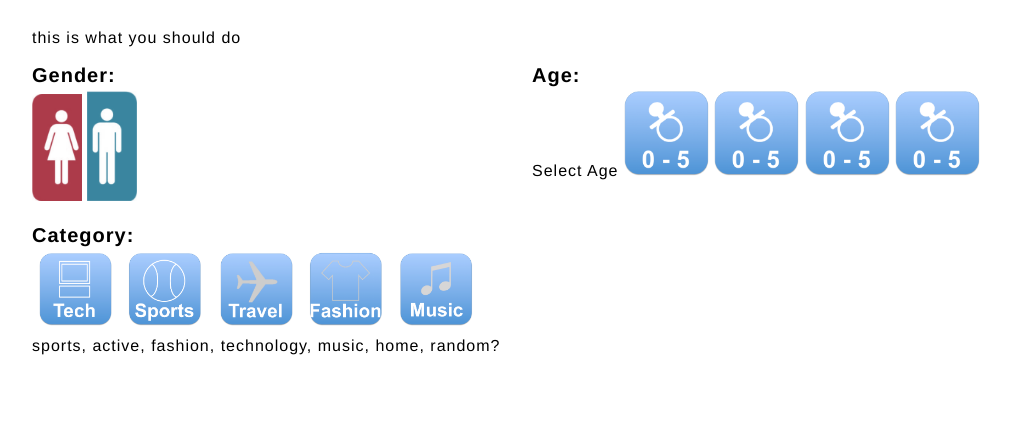
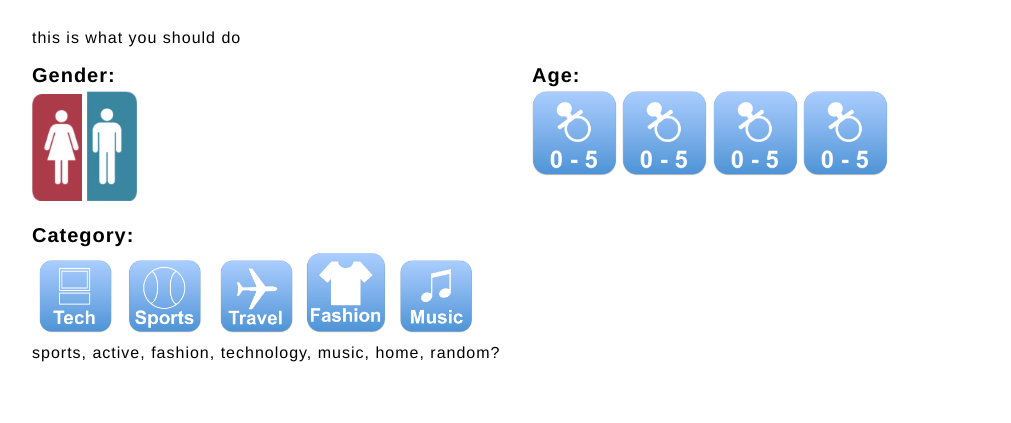
Before and after one commit to awsmdavid/thoughtfulgiftgenerator, a Django app: page / in a window 1280 px wide. Shown: the part 72-495 px from the top of the page, without its empty margins (108-1119 px from the left). Run offline with Django 3.2, Linux system fonts and the light colour scheme; parts of the project's set-up code (start-up, migrations or seed data) failed here and were passed over; some web fonts are replaced.

Commit message:
buttons toggle with input

```diff
--- a/fingro/templates/blog/index.html
+++ b/fingro/templates/blog/index.html
@@ -19,8 +19,8 @@ TODO:
         Gender:
     </div>
 
-    <img class="gender_icon" src="{{STATIC_URL}}/img/female.png" width="50px" height="150px" value="female">
-    <img class="gender_icon" src="{{STATIC_URL}}/img/male.png" width="50px" height="150px" value="male">
+    <img id="female_gender_icon" class="gender_icon" src="{{STATIC_URL}}/img/female.png" width="50px" height="150px" value="female">
+    <img id="male_gender_icon" class="gender_icon" src="{{STATIC_URL}}/img/male.png" width="50px" height="150px" value="male">
     <input id="gender_input" type="hidden" name="gender" />
 
 </section>
@@ -29,12 +29,11 @@ TODO:
         Age:
     </div>
     <div>
-        Select Age
         <span>
-            <img class="age_icon" value="age_1" src="{{STATIC_URL}}img/age_zero_to_five.png" width="85px">
-            <img class="age_icon" value="age_2" src="{{STATIC_URL}}img/age_zero_to_five.png" width="85px">
-            <img class="age_icon" value="age_3" src="{{STATIC_URL}}img/age_zero_to_five.png" width="85px">
-            <img class="age_icon" value="age_4" src="{{STATIC_URL}}img/age_zero_to_five.png" width="85px">
+            <img id="age_1" class="age_icon" value="age_1" src="{{STATIC_URL}}img/age_zero_to_five.png" width="85px">
+            <img id="age_2" class="age_icon" value="age_2" src="{{STATIC_URL}}img/age_zero_to_five.png" width="85px">
+            <img id="age_3" class="age_icon" value="age_3" src="{{STATIC_URL}}img/age_zero_to_five.png" width="85px">
+            <img id="age_4" class="age_icon" value="age_4" src="{{STATIC_URL}}img/age_zero_to_five.png" width="85px">
             <input id="age_input" type="hidden" name="age" />
         </span>
     </div>
```
Also changed, not shown: fingro/static/index.js (+31 -16 lines), fingro/static/img/fashion.png, fingro/static/img/music.png, fingro/static/img/travel.png, 3 other files.
